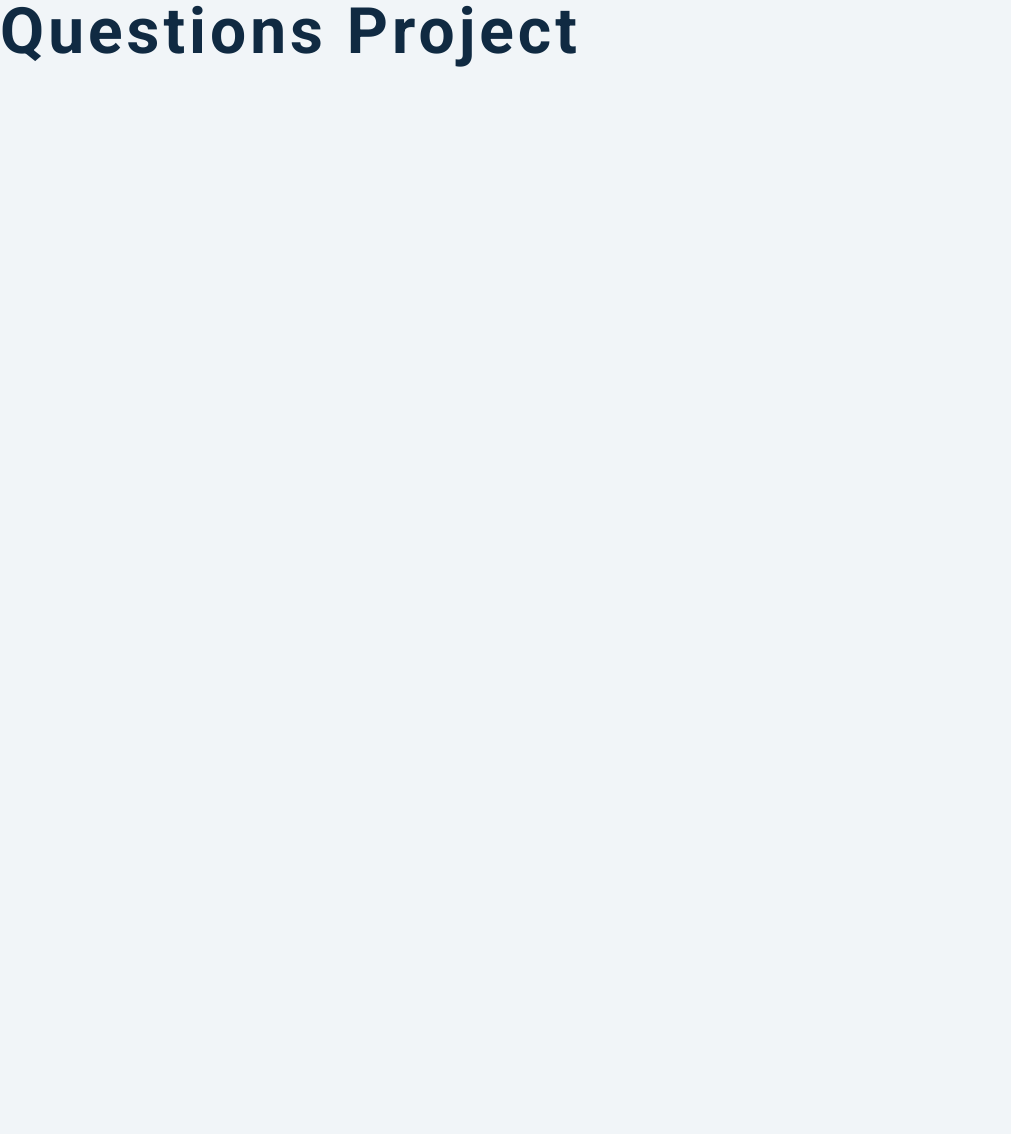
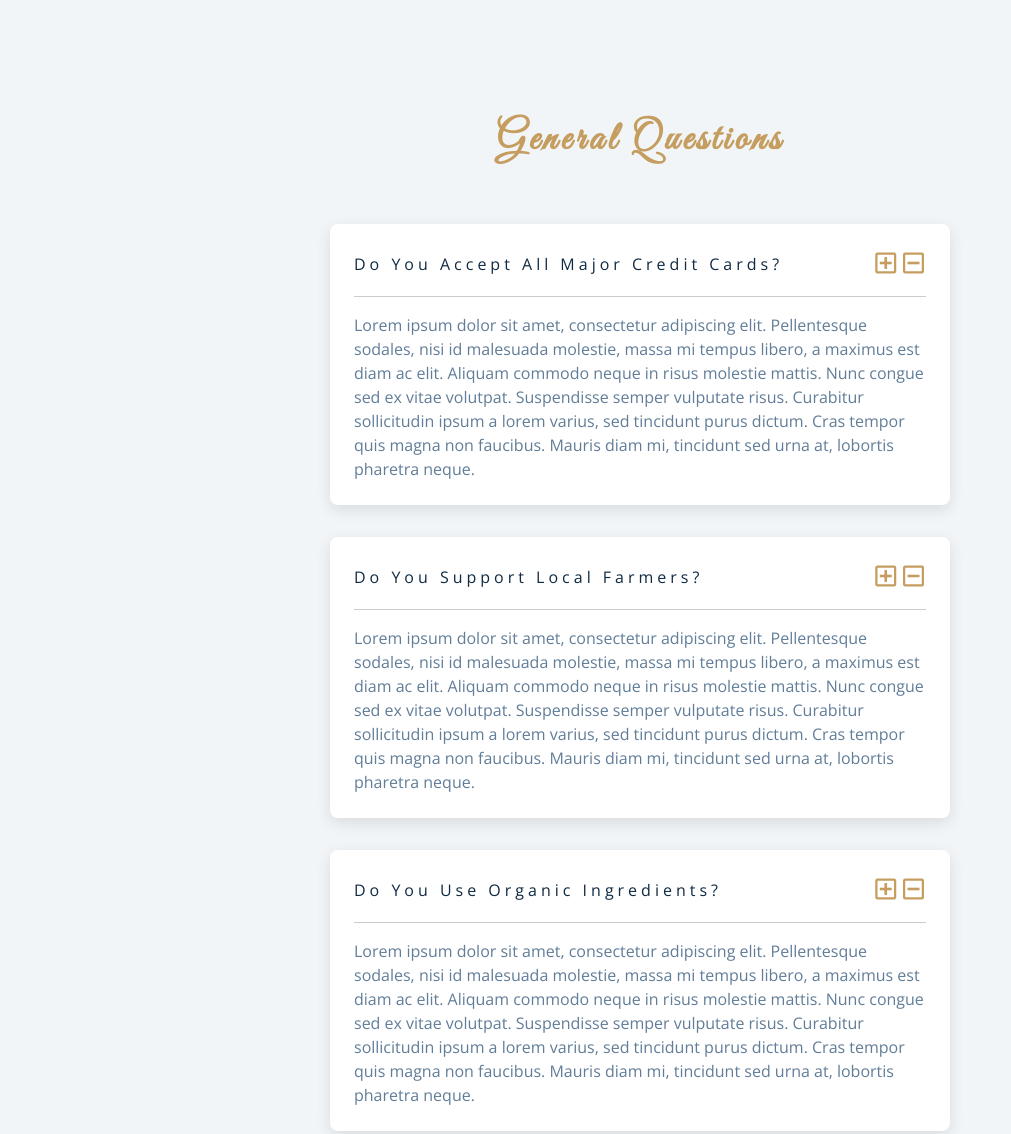
Before and after one commit to ionelabrinza/questions-js, a plain HTML site: page index.html in a window 1280 px wide. Shown: the top 1134 px of the page, without its empty margins (0-1011 px from the left). Before the commit the page ends 800 px from the top, so only its background shows below. Drawn offline with nearby package versions, Linux system fonts and the light colour scheme.

Commit message:
setup the html - adding the questions

```diff
--- a/index.html
+++ b/index.html
@@ -1,25 +1,93 @@
 <!DOCTYPE html>
 <html lang="en">
-  <head>
+
+<head>
     <meta charset="UTF-8" />
     <meta name="viewport" content="width=device-width, initial-scale=1.0" />
     <title>Q & A</title>
     <!-- font-awesome -->
-    <link
-      rel="stylesheet"
-      href="https://cdnjs.cloudflare.com/ajax/libs/font-awesome/5.14.0/css/all.min.css"
-    />
+    <link rel="stylesheet" href="https://cdnjs.cloudflare.com/ajax/libs/font-awesome/5.14.0/css/all.min.css" />
     <!-- extra fonts -->
-    <link
-      href="https://fonts.googleapis.com/css?family=Great+Vibes&display=swap"
-      rel="stylesheet"
-    />
+    <link href="https://fonts.googleapis.com/css?family=Great+Vibes&display=swap" rel="stylesheet" />
     <!-- styles -->
     <link rel="stylesheet" href="styles.css" />
-  </head>
-  <body>
-    <h1>questions project</h1>
+</head>
+
+<body>
+    <section class="questions">
+        <div class="title">
+            <h2>general questions</h2>
+
+        </div>
+        <div class="section-center">
+            <article class="question">
+                <div class="question-title">
+                    <p>Do you accept all major credit cards?</p>
+                    <button type="button" class="question-btn">
+                      <span class="plus-icon">
+                        <i class="far fa-plus-square"></i>
+                      </span>
+                      <span class="minus-icon">
+                        <i class="far fa-minus-square"></i>
+                      </span>
+                    </button>
+                </div>
+                <div>
+                    <p class="question-text">
+                        Lorem ipsum dolor sit amet, consectetur adipiscing elit. Pellentesque sodales, nisi id malesuada molestie, massa mi tempus libero, a maximus est diam ac elit. Aliquam commodo neque in risus molestie mattis. Nunc congue sed ex vitae volutpat. Suspendisse
+                        semper vulputate risus. Curabitur sollicitudin ipsum a lorem varius, sed tincidunt purus dictum. Cras tempor quis magna non faucibus. Mauris diam mi, tincidunt sed urna at, lobortis pharetra neque.
+                    </p>
+                </div>
+            </article>
+        </div>
+
+        <div class="section-center">
+            <article class="question">
+                <div class="question-title">
+                    <p>Do you support local farmers?</p>
+                    <button type="button" class="question-btn">
+                    <span class="plus-icon">
+                      <i class="far fa-plus-square"></i>
+                    </span>
+                    <span class="minus-icon">
+                      <i class="far fa-minus-square"></i>
+                    </span>
+                  </button>
+                </div>
+                <div>
+                    <p class="question-text">
+                        Lorem ipsum dolor sit amet, consectetur adipiscing elit. Pellentesque sodales, nisi id malesuada molestie, massa mi tempus libero, a maximus est diam ac elit. Aliquam commodo neque in risus molestie mattis. Nunc congue sed ex vitae volutpat. Suspendisse
+                        semper vulputate risus. Curabitur sollicitudin ipsum a lorem varius, sed tincidunt purus dictum. Cras tempor quis magna non faucibus. Mauris diam mi, tincidunt sed urna at, lobortis pharetra neque.
+                    </p>
+                </div>
+            </article>
+        </div>
+
+        <div class="section-center">
+            <article class="question">
+                <div class="question-title">
+                    <p>Do you use organic ingredients?</p>
+                    <button type="button" class="question-btn">
+                  <span class="plus-icon">
+                    <i class="far fa-plus-square"></i>
+                  </span>
+                  <span class="minus-icon">
+                    <i class="far fa-minus-square"></i>
+                  </span>
+                </button>
+                </div>
+                <div>
+                    <p class="question-text">
+                        Lorem ipsum dolor sit amet, consectetur adipiscing elit. Pellentesque sodales, nisi id malesuada molestie, massa mi tempus libero, a maximus est diam ac elit. Aliquam commodo neque in risus molestie mattis. Nunc congue sed ex vitae volutpat. Suspendisse
+                        semper vulputate risus. Curabitur sollicitudin ipsum a lorem varius, sed tincidunt purus dictum. Cras tempor quis magna non faucibus. Mauris diam mi, tincidunt sed urna at, lobortis pharetra neque.
+                    </p>
+                </div>
+            </article>
+        </div>
+
+    </section>>
     <!-- javascript -->
     <script src="app.js"></script>
-  </body>
+</body>
+
 </html>
```
